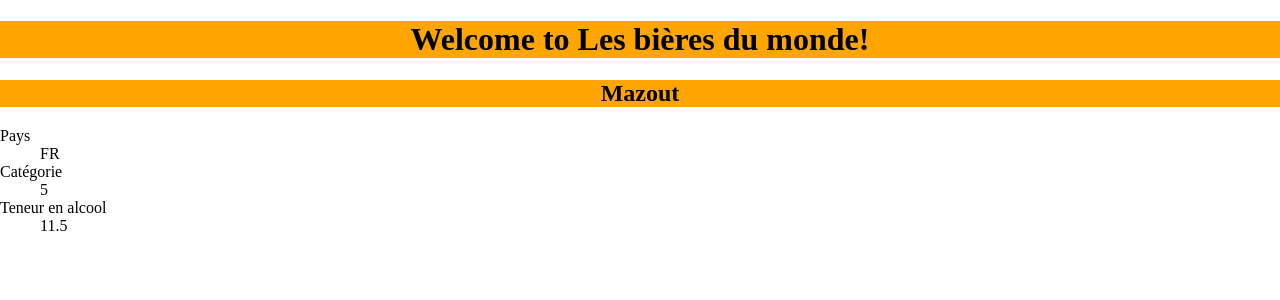
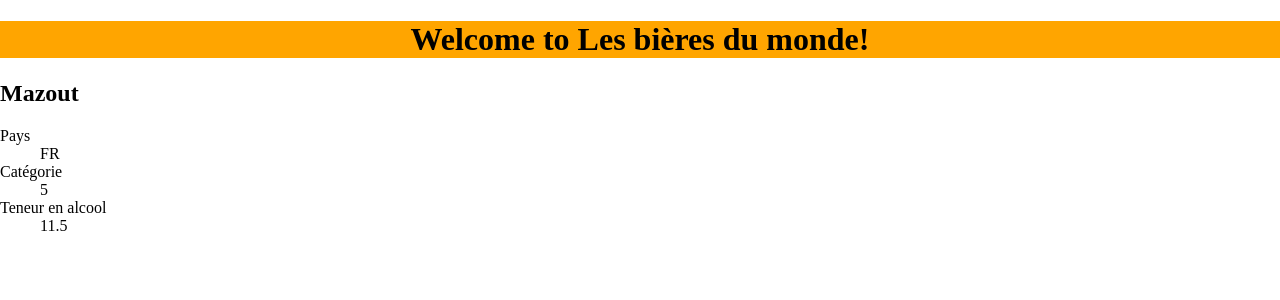
Before and after one commit to pbreteche/angular-beer, an Angular app: page / in a window 1280 px wide. Shown: the top 300 px of the page. Built offline with nearby package versions, Linux system fonts and the light colour scheme.

Commit message:
déplacer les détail dans un nouveau composant

```diff
--- a/src/app/app.component.html
+++ b/src/app/app.component.html
@@ -2,13 +2,5 @@
   <h1>
     Welcome to {{ title }}!
   </h1>
-  <article>
-    <h1>{{ beer.name }}</h1>
-    <dl>
-      <dt>Pays</dt><dd>{{ beer.country }}</dd>
-      <dt>Catégorie</dt><dd>{{ beer.category }}</dd>
-      <dt>Teneur en alcool</dt><dd>{{ beer.alcoholByVolume }}</dd>
-    </dl>
-  </article>
-
+    <app-beer-detail></app-beer-detail>
 </div>
--- a/src/app/app.component.ts
+++ b/src/app/app.component.ts
@@ -8,11 +8,5 @@
 })
 export class AppComponent {
   title = 'Les bières du monde';
-  beer: Beer = Object.assign(new Beer(), {
-    name: 'Mazout',
-    country: 'FR',
-    alcoholByVolume: 11.5,
-    category: BeerCategory.Stout
-  });
 
 }
--- a/src/app/app.module.ts
+++ b/src/app/app.module.ts
@@ -2,10 +2,12 @@
 import { NgModule } from '@angular/core';
 
 import { AppComponent } from './app.component';
+import { BeerDetailComponent } from './beer-detail/beer-detail.component';
 
 @NgModule({
   declarations: [
-    AppComponent
+    AppComponent,
+    BeerDetailComponent
   ],
   imports: [
     BrowserModule
--- /dev/null
+++ b/src/app/beer-detail/beer-detail.component.html
@@ -0,0 +1,9 @@
+
+<article>
+  <h1>{{ beer.name }}</h1>
+  <dl>
+    <dt>Pays</dt><dd>{{ beer.country }}</dd>
+    <dt>Catégorie</dt><dd>{{ beer.category }}</dd>
+    <dt>Teneur en alcool</dt><dd>{{ beer.alcoholByVolume }}</dd>
+  </dl>
+</article>
--- /dev/null
+++ b/src/app/beer-detail/beer-detail.component.ts
@@ -0,0 +1,23 @@
+import { Component, OnInit } from '@angular/core';
+import { Beer, BeerCategory } from '../../beer';
+
+@Component({
+  selector: 'app-beer-detail',
+  templateUrl: './beer-detail.component.html',
+  styleUrls: ['./beer-detail.component.scss']
+})
+export class BeerDetailComponent implements OnInit {
+
+  beer: Beer = Object.assign(new Beer(), {
+    name: 'Mazout',
+    country: 'FR',
+    alcoholByVolume: 11.5,
+    category: BeerCategory.Stout
+  });
+
+  constructor() { }
+
+  ngOnInit() {
+  }
+
+}
```
Also changed, not shown: src/app/beer-detail/beer-detail.component.scss (added), src/beer-data.ts (added), 1 other file (tests, documents, lock files or other folders).
